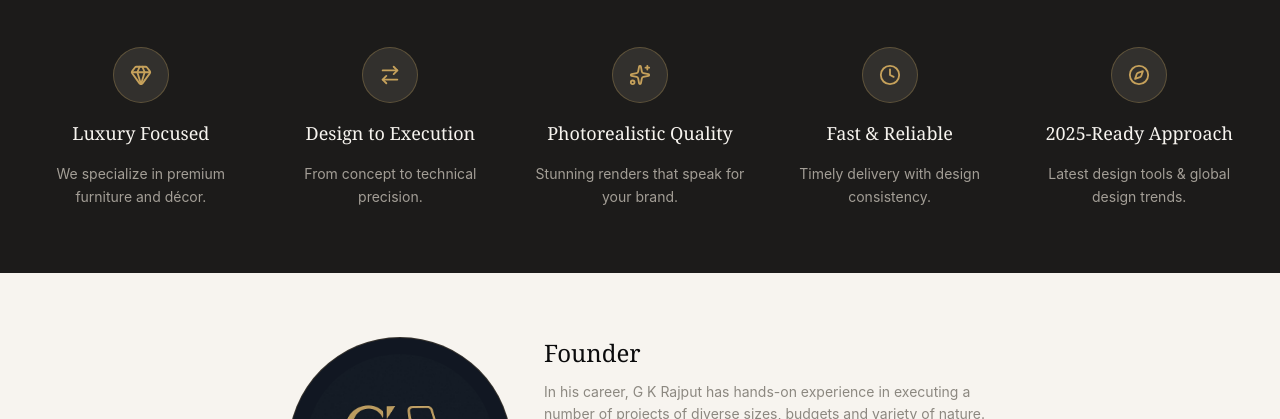
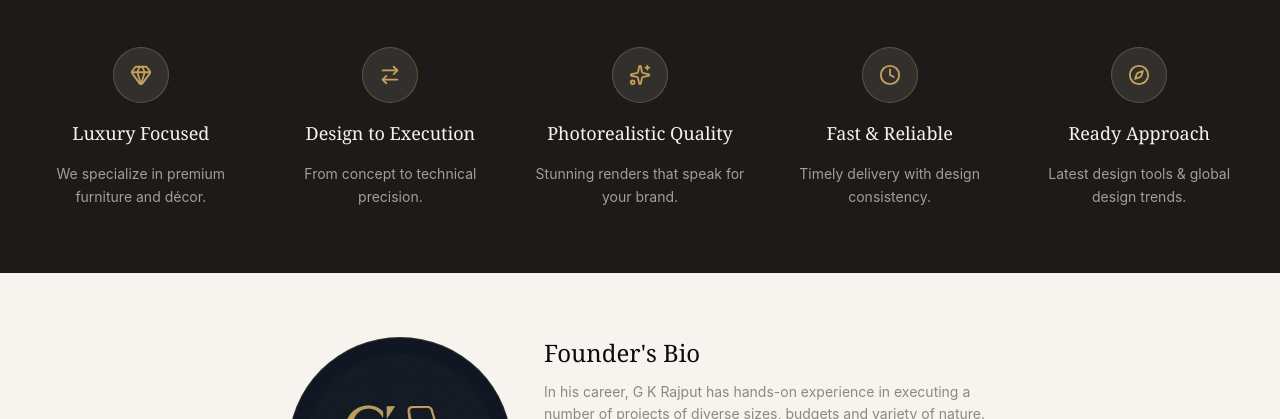
Before and after one commit to iamayushrjpt/gk-design-production-frontend, a React (Vite) app: page /about in a window 1280 px wide. Shown: the part 1730-2149 px from the top of the page. Built offline with nearby package versions, Linux system fonts and the light colour scheme; no server answers.

Commit message:
fixed hero text size and about,category page text

```diff
--- a/src/components/home/Hero.tsx
+++ b/src/components/home/Hero.tsx
@@ -24,13 +24,12 @@ export default function Hero() {
       <div className="absolute inset-0 bg-gradient-to-t from-ink/85 via-ink/30 to-transparent" />
 
       <div className="relative max-w-7xl mx-auto w-full px-5 sm:px-6 md:px-8 pb-12 sm:pb-16 md:pb-20">
-        <div className="max-w-xl flex flex-col gap-6">
+        <div className="max-w-3xl flex flex-col gap-6">
           <span className="text-xs tracking-[0.25em] uppercase text-gold">
-            {content.eyebrow || "Est. 2014 — Bengaluru"}
           </span>
-          <h1 className="font-display text-4xl sm:text-5xl md:text-6xl text-ivory leading-[1.05]">
+          <h2 className="font-display text-3xl sm:text-5xl md:text-6xl text-ivory leading-[1.05]">
             {content.headline || "Let us help you enhance your workflow with our precise design solutions."}
-          </h1>
+          </h2>
           <p className="text-base md:text-lg text-ivory/85 max-w-md">
             {content.subheadline ||
               "We are experts at delivering designs that are not only visually stunning but also production-ready."}
--- a/src/pages/About.tsx
+++ b/src/pages/About.tsx
@@ -12,7 +12,7 @@ const whyChooseUs = [
   { icon: ArrowRightLeft, title: "Design to Execution", description: "From concept to technical precision." },
   { icon: Sparkles, title: "Photorealistic Quality", description: "Stunning renders that speak for your brand." },
   { icon: Clock, title: "Fast & Reliable", description: "Timely delivery with design consistency." },
-  { icon: Compass, title: "2025-Ready Approach", description: "Latest design tools & global design trends." },
+  { icon: Compass, title: "Ready Approach", description: "Latest design tools & global design trends." },
 ];
 
 export default function About() {
@@ -116,7 +116,7 @@ export default function About() {
           </div>
           <div className="flex flex-col gap-3 text-center md:text-left">
             <div>
-              <h2 className="font-display text-2xl text-ink">Founder</h2>
+              <h2 className="font-display text-2xl text-ink">Founder's Bio</h2>
             </div>
             <p className="text-sm text-stone leading-relaxed">
               In his career, G K Rajput has hands-on experience in executing a number of
--- a/src/pages/Categories.tsx
+++ b/src/pages/Categories.tsx
@@ -10,7 +10,6 @@ export default function Categories() {
         <span className="text-xs tracking-[0.2em] uppercase text-gold-deep">Browse</span>
         <h1 className="font-display text-3xl md:text-4xl text-ink">All Categories</h1>
         <p className="text-sm text-stone max-w-xl">
-          Six collections, one standard: real materials, honest dimensions, and finishes that age well.
         </p>
       </div>
 
```
